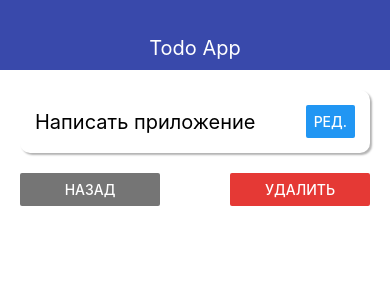
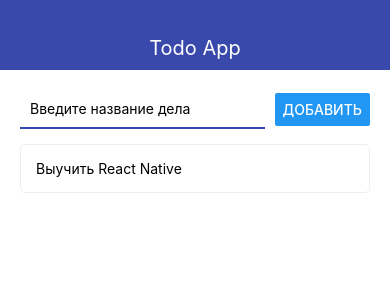
Before and after one commit to chingiz2387/todo-app, a React Native app: screen / in a window 390 px wide. Shown: the top 300 px of the page. Built offline with nearby package versions, Linux system fonts and the light colour scheme.

Commit message:
работа с картинками

```diff
--- a/App.js
+++ b/App.js
@@ -5,10 +5,9 @@
 import { TodoScreen } from './src/Screens/TodoScreen';
 
 export default function App() {
-  const [todoId, setTodoId] = useState("2")
+  const [todoId, setTodoId] = useState(null)
   const [todos, setTodos] = useState([
     {id: "1", title: "Выучить React Native"},
-    {id: "2", title: "Написать приложение"}
   ])
 
   const addTodo = (title) => {
--- a/src/Screens/MainScreen.js
+++ b/src/Screens/MainScreen.js
@@ -1,20 +1,43 @@
 import React from 'react'
-import { StyleSheet, View, FlatList } from 'react-native'
+import { StyleSheet, View, FlatList, Image } from 'react-native'
 import {AddTodo} from "../Components/AddTodo"
 import {Todo} from "../Components/Todo"
 
 export const MainScreen = ({addTodo, todos, removeTodo, openTodo}) => {
+  let content = (
+    <FlatList
+      keyExtractor={item => item.id}
+      data={todos}
+      renderItem={({item}) => <Todo todo={item} onRemove={removeTodo} onOpen={openTodo}/>}
+    />
+  )
+
+  if (todos.length === 0) {
+    content = (
+      <View style={styles.imageWrap}>
+        <Image style={styles.image} source={require("../../assets/no-items.png")}/>
+      </View>
+    )
+  }
   return (
     <View>
       <AddTodo onSubmit={addTodo} />
+      {content}
 
-      <FlatList
-        keyExtractor={item => item.id}
-        data={todos}
-        renderItem={({item}) => <Todo todo={item} onRemove={removeTodo} onOpen={openTodo}/>}
-      />
     </View>
   )
 }
 
-const styles = StyleSheet.create({})
+const styles = StyleSheet.create({
+  imageWrap: {
+    alignItems: "center",
+    justifyContent: "center",
+    padding: 10,
+    height: 300,
+  },
+  image: {
+    width: "100%",
+    height: "100%",
+    resizeMode: "contain"
+  }
+})
```
Also changed, not shown: assets/no-items.png (added).
